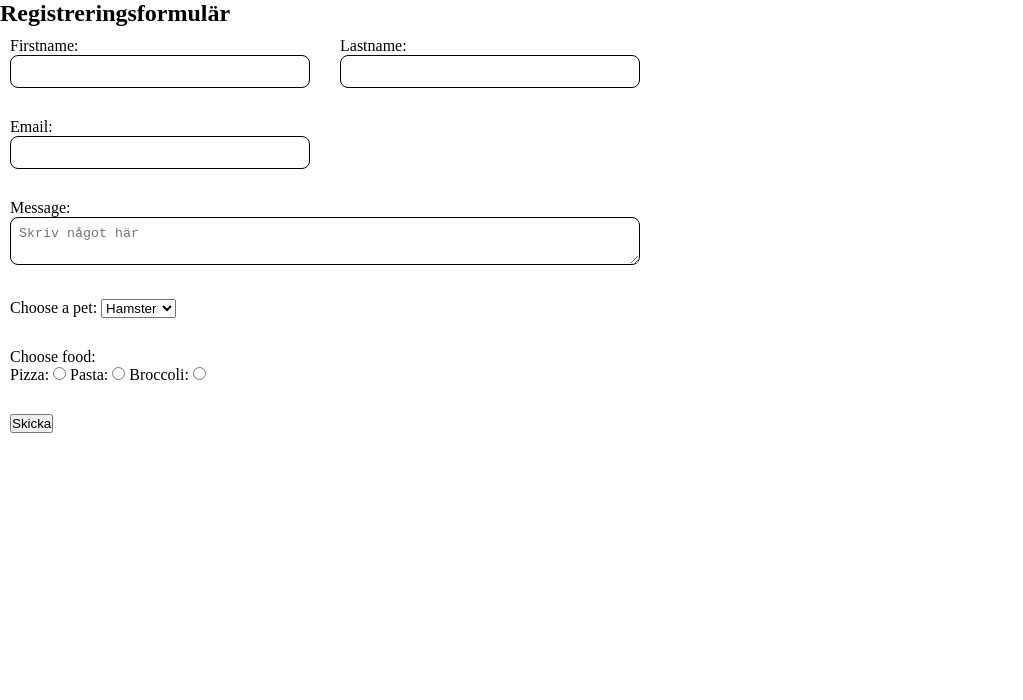
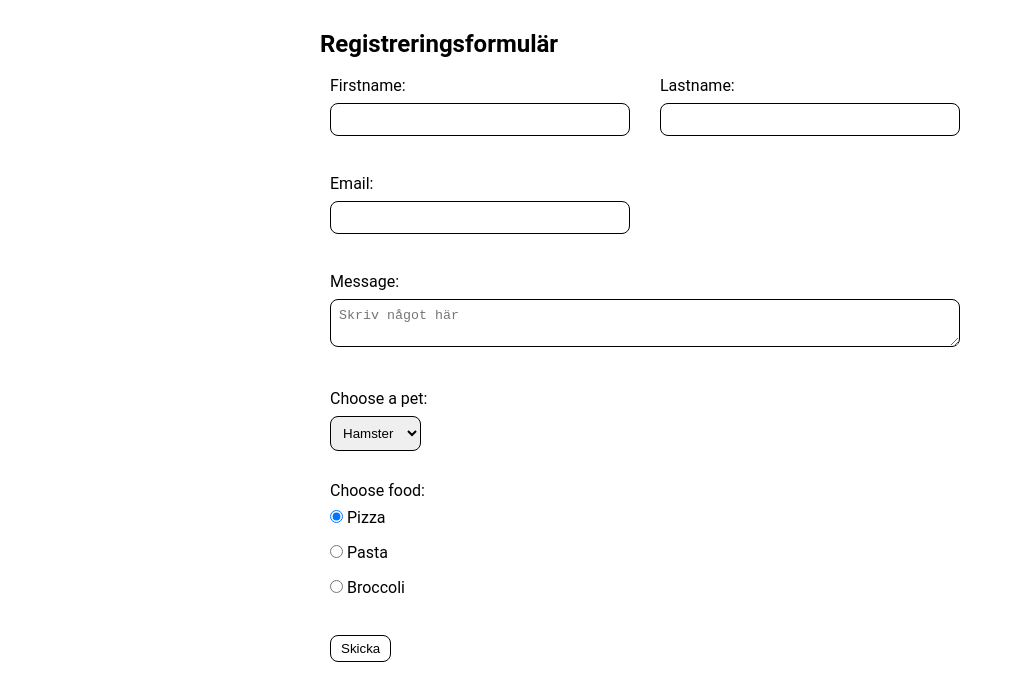
Before and after one commit to Chas-Henrik/HTML-Forms, a plain HTML site: page index.html in a window 1280 px wide. Shown: the whole page, without its empty margins (0-1023 px from the left). Drawn offline with Linux system fonts and the light colour scheme.

Commit message:
Version 2

```diff
--- a/css/index.css
+++ b/css/index.css
@@ -1,16 +1,33 @@
 
 * {
   margin: 0;
- padding: 0;
+  padding: 0;
   box-sizing: border-box;
+}
+
+:root {
+  font-family: Roboto, sans-serif;
+  font-size: 62.5%;
+}
+
+body {
+  width: 50vw;
+  height: 80svh;
+  font-size: 1.6rem;
+  margin: 3rem auto;
 }
 
 form {
   display: grid;
   grid-template-columns: 300px 300px;
-  column-gap: 30px;
-  row-gap: 30px;
+  grid-template-rows: auto;
+  gap: 30px;
   padding: 10px;
+}
+
+label {
+  display: block;
+  padding: 0.5em 0em;
 }
 
 .firstname {
@@ -26,7 +43,7 @@ form {
 }
 
 .message {
-  grid-column: 1 / span 2 ;
+  grid-column: 1 / span 2;
 }
 
 .pet {
@@ -36,7 +53,6 @@ form {
 .food {
   grid-column: 1 / 2;
 }
-
 
 .send {
   grid-column: 1 / 2;
@@ -49,7 +65,7 @@ fieldset {
 input[type="text"],
 input[type="email"],
 textarea
- {
+{
   width: 100%;
   padding: 8px;
   border-radius: 8px;
@@ -57,19 +73,44 @@ textarea
   transition: border-color 1s ease 300ms;
 }
 
+select {
+  padding: 0.5rem 1rem;
+  padding: 8px;
+  border-radius: 8px;
+  border: 1px solid #000;
+}
+
+button {
+  padding: 0.5rem 1rem;
+  border-radius: 8px;
+  border: 1px solid #000;
+  background-color: #FFF;
+  color: #000;
+  cursor: pointer;
+}
+
+button:hover {
+  background-color: #CCC;
+}
+
 input[type="text"]:hover,
 input[type="email"]:hover,
 textarea:hover
- {
+{
   border-color: #888;
-
 }
 
 input[type="text"]:focus,
 input[type="email"]:focus,
 textarea:focus,
 select:focus
- {
+{
   outline: none;
   border: 2px solid blue;
 }
+input[type="text"]:invalid,
+input[type="email"]:invalid,
+textarea:invalid
+{
+  outline: dashed red;
+}
--- a/index.html
+++ b/index.html
@@ -44,12 +44,9 @@
 
     <fieldset class="food">
       <p>Choose food:</p>
-      <label for="pizza">Pizza:</label>
-      <input type="radio" value="pizza" name="food" id="pizza">
-      <label for="pasta">Pasta:</label>
-      <input type="radio" value="pasta" name="food" id="pasta">
-      <label for="broccoli">Broccoli:</label>
-      <input type="radio" value="broccoli" name="food" id="broccoli">
+      <label for="pizza"><input type="radio" value="pizza" name="food" id="pizza" checked> Pizza</label>
+      <label for="pasta"><input type="radio" value="pasta" name="food" id="pasta"> Pasta</label>
+      <label for="broccoli"><input type="radio" value="broccoli" name="food" id="broccoli"> Broccoli</label>
     </fieldset>
 
     <fieldset class="send">
```
